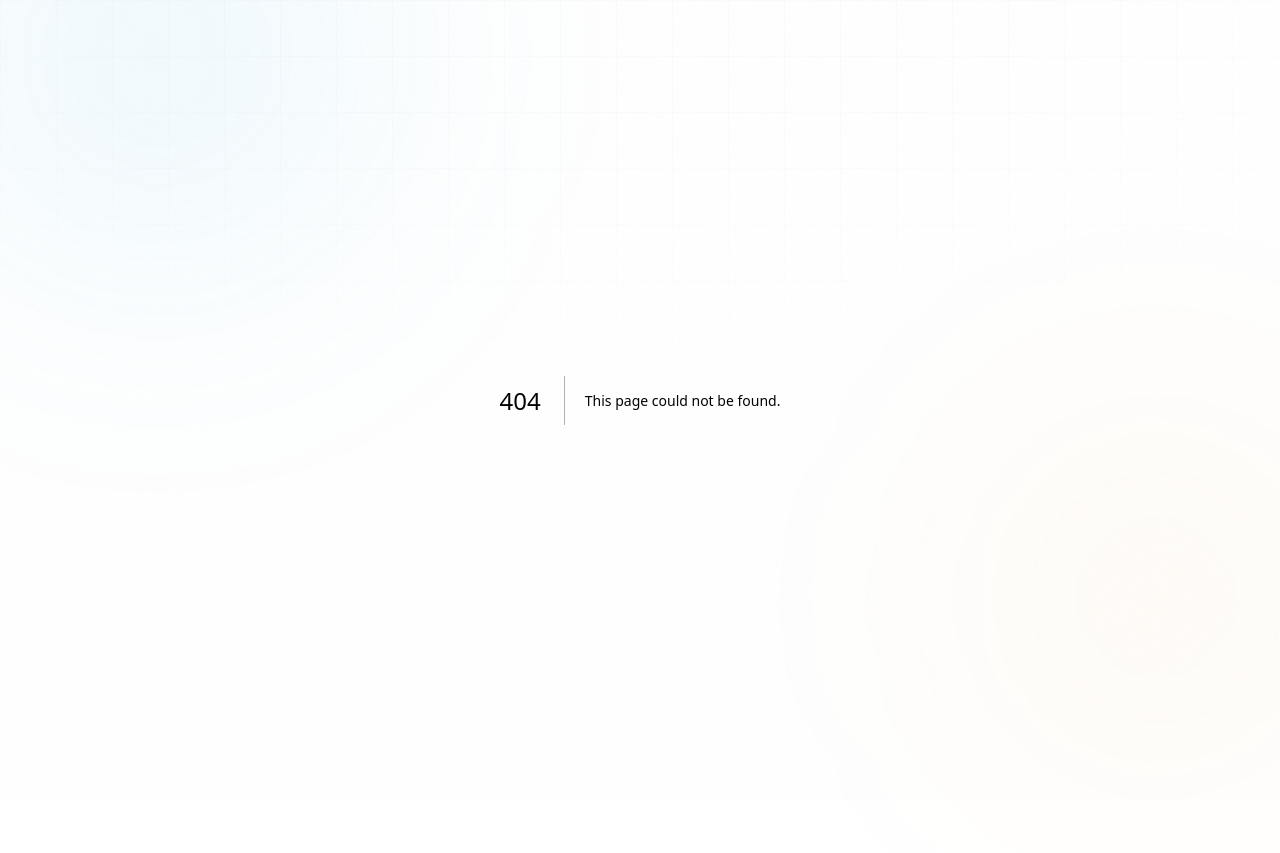
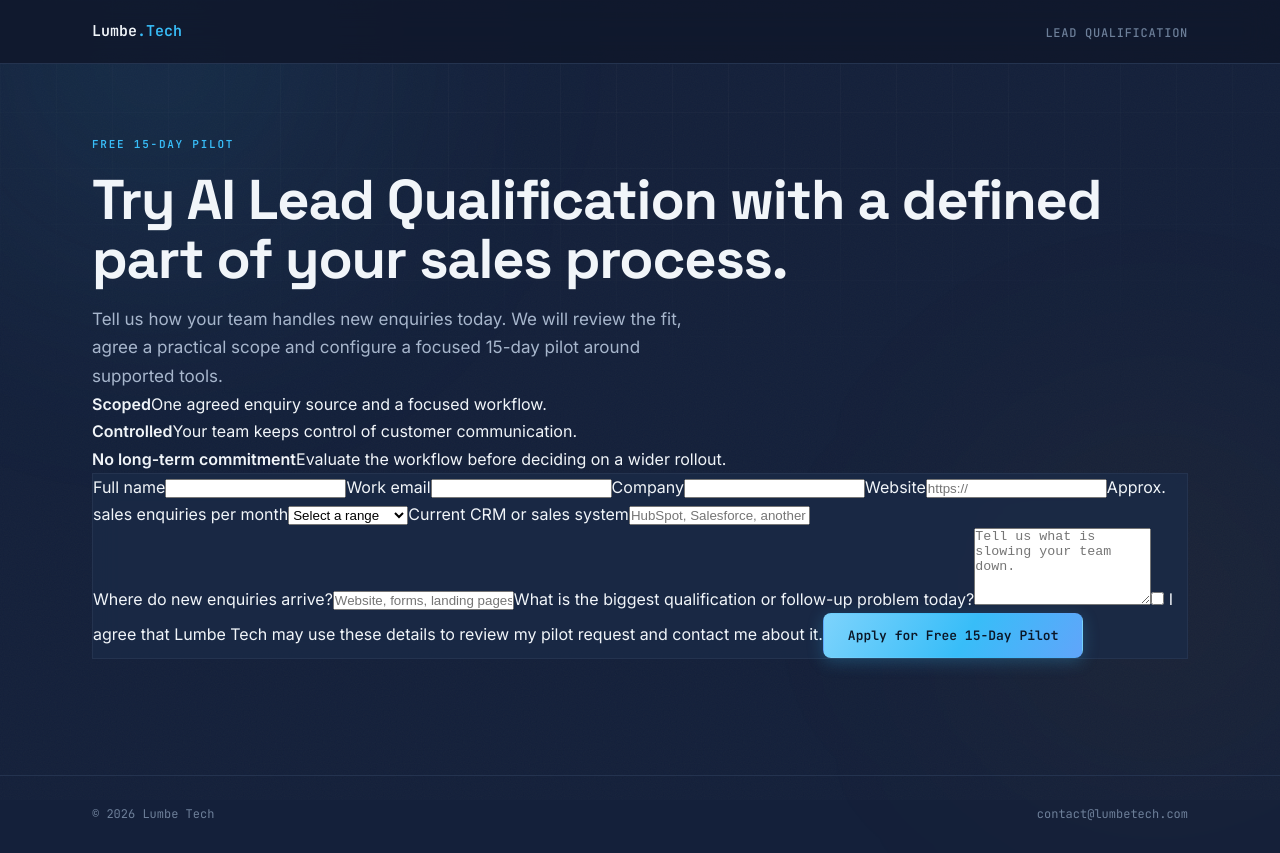
Before and after one commit to Lumbenlengo/lumbe-tech-site, a Next.js app: page /free-pilot in a window 1280 px wide. Before the commit this address had no page. Before the commit the page ends 800 px from the top, so only its background shows below. Built offline with nearby package versions, Linux system fonts and the light colour scheme.

Commit message:
Add free pilot application page

```diff
--- /dev/null
+++ b/src/app/free-pilot/page.tsx
@@ -0,0 +1,26 @@
+import Link from "next/link";
+import FreePilotForm from "../../components/FreePilotForm";
+
+export default function FreePilotPage() {
+  return (
+    <>
+      <header className="nav is-scrolled"><div className="nav-inner"><Link href="/" className="logo">Lumbe<span>.Tech</span></Link><nav className="nav-menu"><ul className="nav-links"><li><Link href="/ai-lead-qualification/en">Lead Qualification</Link></li></ul></nav></div></header>
+      <main className="section" style={{ paddingTop: 72 }}>
+        <div className="container pilot-page">
+          <div className="pilot-intro">
+            <p className="eyebrow">FREE 15-DAY PILOT</p>
+            <h1 className="h1" style={{ fontSize: "clamp(36px,5vw,56px)" }}>Try AI Lead Qualification with a defined part of your sales process.</h1>
+            <p className="lede">Tell us how your team handles new enquiries today. We will review the fit, agree a practical scope and configure a focused 15-day pilot around supported tools.</p>
+            <div className="pilot-points">
+              <div><strong>Scoped</strong><span>One agreed enquiry source and a focused workflow.</span></div>
+              <div><strong>Controlled</strong><span>Your team keeps control of customer communication.</span></div>
+              <div><strong>No long-term commitment</strong><span>Evaluate the workflow before deciding on a wider rollout.</span></div>
+            </div>
+          </div>
+          <FreePilotForm />
+        </div>
+      </main>
+      <footer className="footer"><div className="container footer-inner"><span className="footer-text">© 2026 Lumbe Tech</span><span className="footer-text">contact@lumbetech.com</span></div></footer>
+    </>
+  );
+}
```
